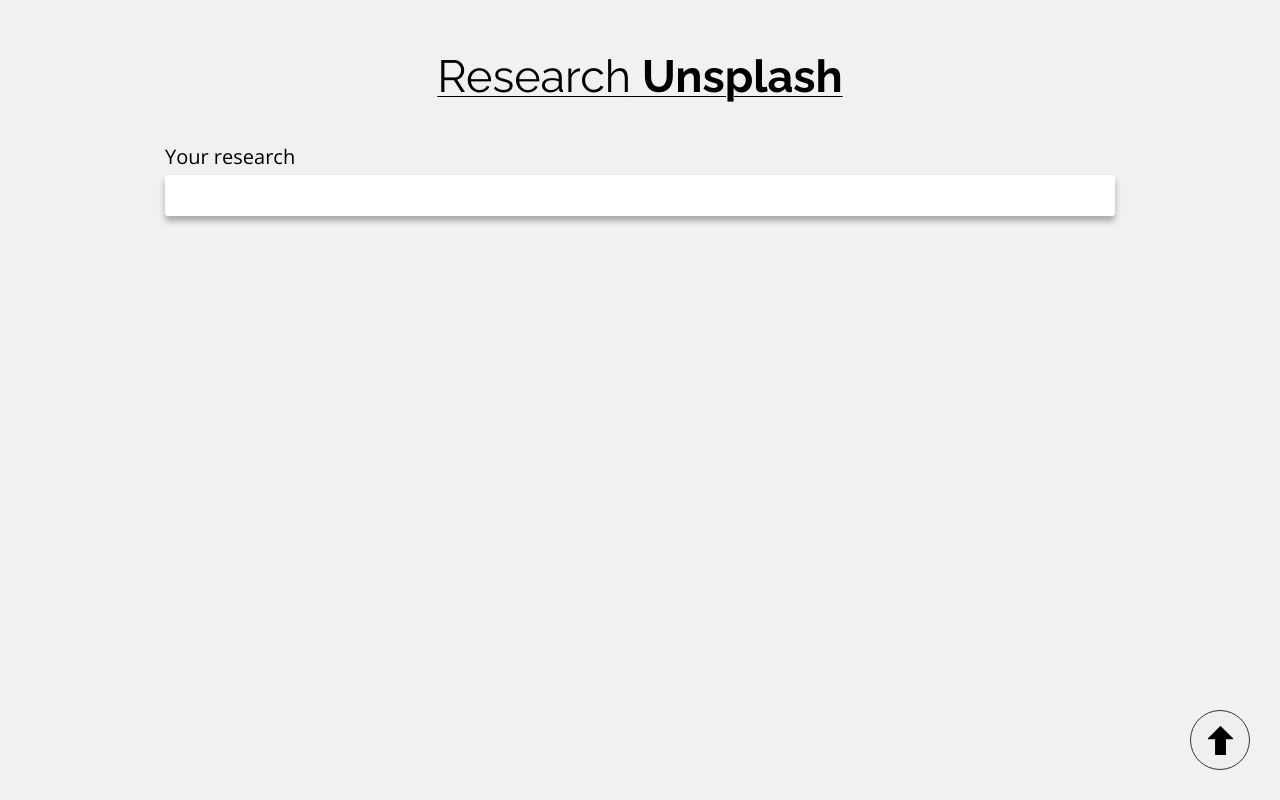
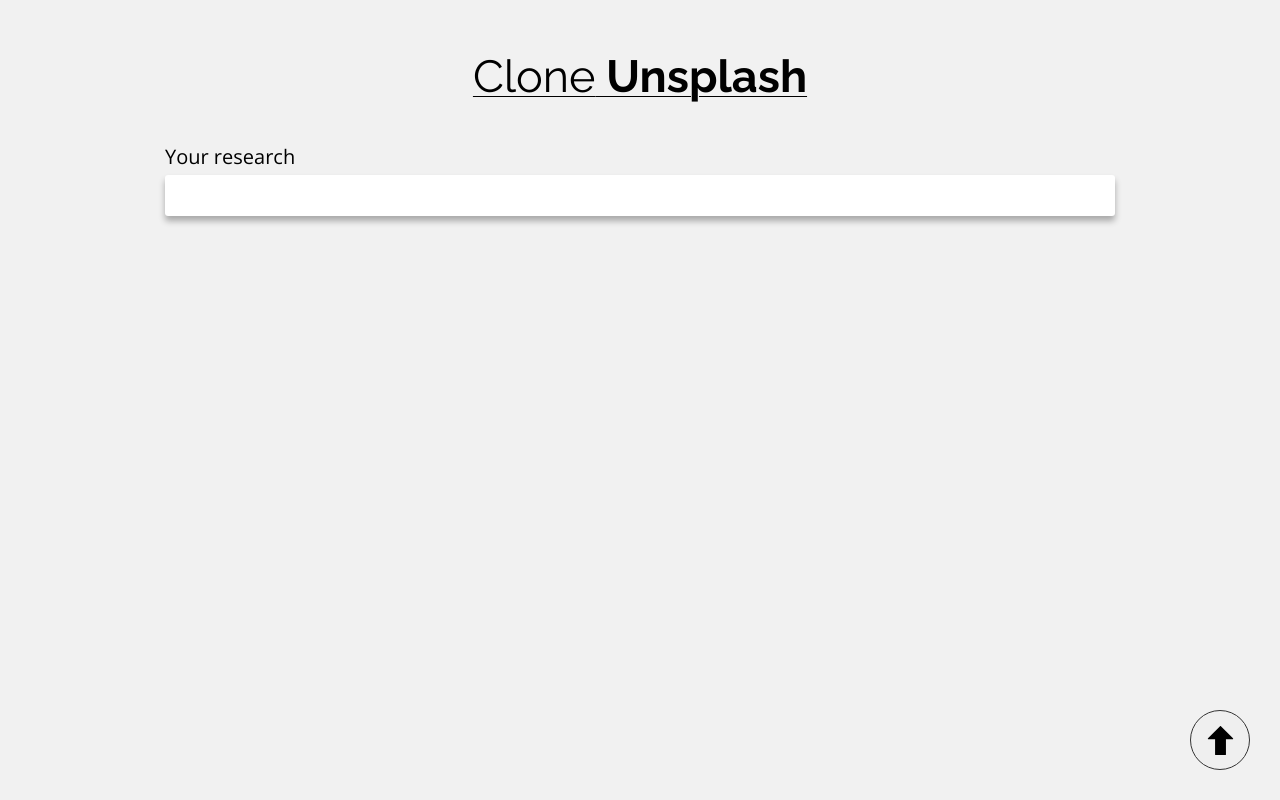
Before and after one commit to jeanlrnt/ScrollInfini, a plain HTML site: page index.html in a window 1280 px wide. Drawn offline with nearby package versions, Linux system fonts and the light colour scheme.

Commit message:
Update index.html

```diff
--- a/index.html
+++ b/index.html
@@ -17,7 +17,7 @@
       <img src="resources/arrow.svg" alt="">
     </button>
     <h1>
-        <span>Research</span> Unsplash
+        <span>Clone</span> Unsplash
     </h1>
     <div class="container">
       <form>
```
